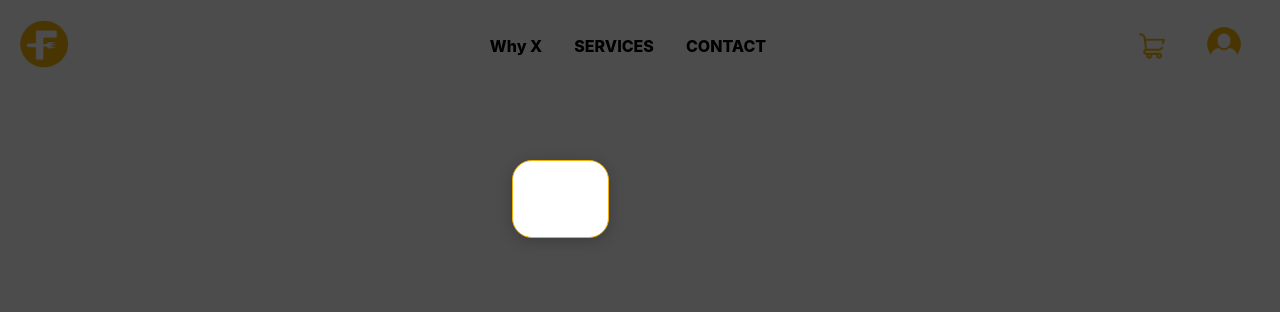
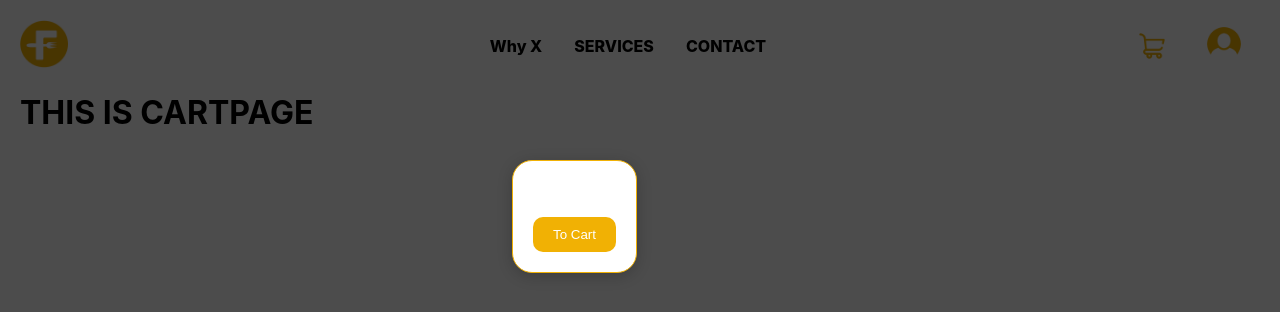
Before and after one commit to maximeve/foodservice, a React (Create React App) app: page /cart in a window 1280 px wide. Both pictures are taken after a click on the picture 1152 px from the left and 46 px from the top of the page. Shown: the top 312 px of the page. Built offline with nearby package versions, Linux system fonts and the light colour scheme.

Commit message:
fixed redux add and remove cart

```diff
--- a/src/App.js
+++ b/src/App.js
@@ -9,7 +9,7 @@ import { useSelector } from "react-redux";
 
 import Home from './screens/Home';
 import RestaurantDetail from './screens/RestaurantDetail';
-import Cart from './screens/Cart';
+import CartPage from './screens/CartPage';
 import CartModal from './components/CartModal'
 
 function App() {
@@ -25,8 +25,8 @@ function App() {
             <Route path="/" exact>
               <Home />
             </Route>
-            <Route path="/cart" exact>
-              <Cart />
+            <Route path="/cart" >
+              <CartPage />
             </Route>
             <Route path="/restaurant/:id" >
               <RestaurantDetail />
--- a/src/components/CartModal.css
+++ b/src/components/CartModal.css
@@ -47,3 +47,13 @@ input::-webkit-inner-spin-button {
 input[type=number] {
     -moz-appearance:textfield; /* Firefox */
 }
+
+.cartmodal__button{
+    margin-top: 20px;
+    background-color: #f1b104;
+    color: white;
+    padding: 10px 20px;
+    border-radius: 10px;
+    outline: none;
+    border: 0px;
+}
--- a/src/components/CartModal.js
+++ b/src/components/CartModal.js
@@ -31,7 +31,7 @@ function CartModal() {
           </li>
         ))}
       </ul>
-      <Link to='/cart' onClick={modalHandler}>To Cart</Link>
+      <Link to='/cart'><button onClick={modalHandler} className='cartmodal__button'>To Cart</button></Link>
     </div>
     </React.Fragment>
   );
--- a/src/redux/cart.js
+++ b/src/redux/cart.js
@@ -19,7 +19,7 @@ export const cartSlice = createSlice({
     },
     removecart: (state, action) => {
       const itemIndex = state.items.findIndex((item) => item.dish === action.payload.dish)
-      if (itemIndex >= 0){
+      if (state.items[itemIndex].qty > 1){
         state.items[itemIndex].qty -= 1;
       }
       else if(state.items[itemIndex].qty === 1){
--- a/src/screens/Cart.js
+++ b/src/screens/CartPage.js
@@ -2,19 +2,21 @@ import React from "react";
 import Navbar from "../components/Navbar";
 import { useSelector } from "react-redux";
 
-function Cart() {
+function CartPage() {
   const cartItems = useSelector((state) => state.cart.items);
 
   return (
     <React.Fragment>
       <Navbar />
+      <div>
+        <h1>THIS IS CARTPAGE</h1>
       <ul>
         {cartItems.map((item) => (
           <li>{item.dish}</li>
         ))}
-      </ul>
+      </ul></div>
     </React.Fragment>
   );
 }
 
-export default Cart;
+export default CartPage;
```
